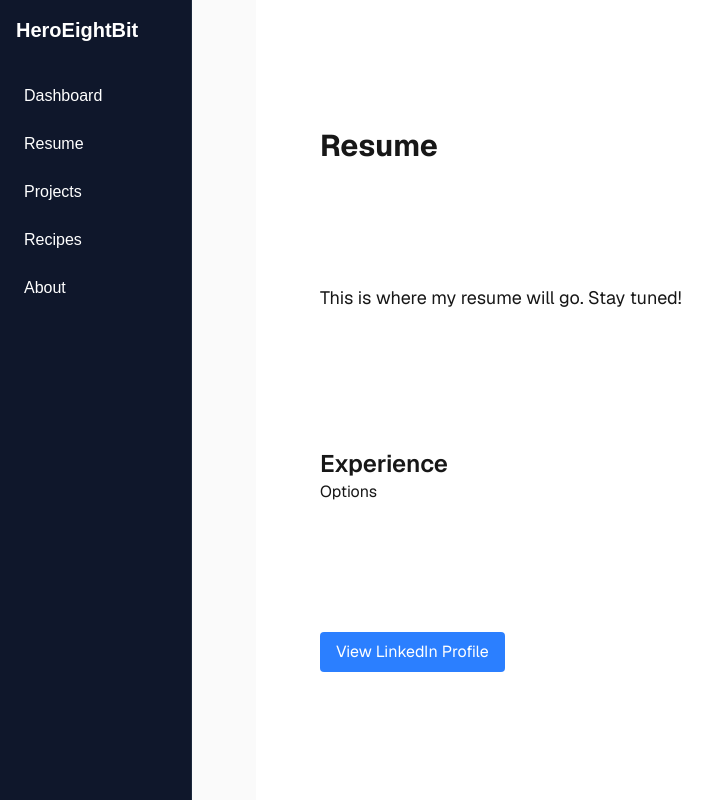
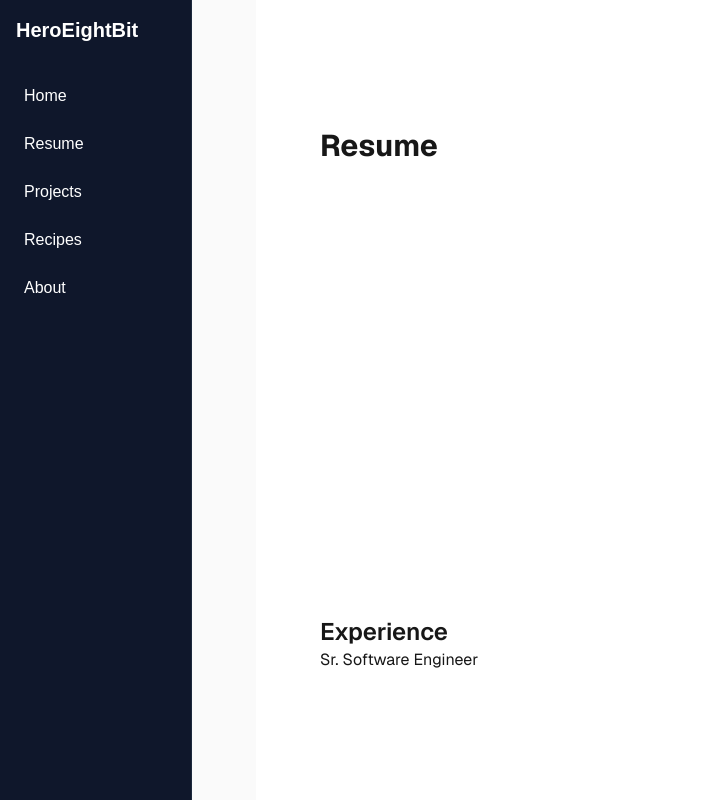
Before and after one commit to HeroEightBit/website-heroeightbit-ai, a Next.js app: page /resume in a window 1280 px wide. Shown: the whole page, without its empty margins (0-727 px from the left). Built offline with nearby package versions, Linux system fonts and the light colour scheme.

Commit message:
feat: update sidebar link text, add resume info structure, and enhance resume page layout

```diff
--- /dev/null
+++ b/app/components/Dropdown.tsx
@@ -0,0 +1,21 @@
+'use client'
+
+import { useState, useLayoutEffect } from 'react'
+
+export function Dropdown({ title, description, startDate, endDate }: { title: string, description: string, startDate: string, endDate: string }) {
+  const [isOpen, setIsOpen] = useState(false)
+
+  return (
+    <div>
+      <button onClick={() => setIsOpen((o) => !o)}>{title}</button>
+      {isOpen && (
+        <ul>
+          <li>
+            <p>{description}</p>
+            <p>{startDate} - {endDate}</p>
+          </li>
+        </ul>
+      )}
+    </div>
+  )
+}
--- a/app/components/Sidebar.tsx
+++ b/app/components/Sidebar.tsx
@@ -6,7 +6,7 @@ const Sidebar = () => {
     <aside className="fixed left-0 top-0 h-screen w-48 bg-slate-900 text-white p-4 border-r border-slate-800">
       <div className="mb-8 font-bold text-xl">{SITE_CONFIG.name}</div>
       <nav className="flex flex-col gap-2">
-        <Link href="/" className="hover:bg-slate-800 p-2 rounded transition">Dashboard</Link>
+        <Link href="/" className="hover:bg-slate-800 p-2 rounded transition">Home</Link>
         <Link href="/resume" className="hover:bg-slate-800 p-2 rounded transition">Resume</Link>
         <Link href="/projects" className="hover:bg-slate-800 p-2 rounded transition">Projects</Link>
         <Link href="/recipes" className="hover:bg-slate-800 p-2 rounded transition">Recipes</Link>
--- a/app/components/drop-down.tsx
+++ /dev/null
@@ -1,30 +0,0 @@
-'use client'
-
-import { useState, useLayoutEffect } from 'react'
-
-export function Dropdown() {
-  const [isOpen, setIsOpen] = useState(false)
-
-  // Close dropdown when this component becomes hidden
-  useLayoutEffect(() => {
-    return () => {
-      setIsOpen(false)
-    }
-  }, [])
-
-  return (
-    <div>
-      <button onClick={() => setIsOpen((o) => !o)}>Options</button>
-      {isOpen && (
-        <ul>
-          <li>
-            <button>Edit Profile</button>
-          </li>
-          <li>
-            <button>Change Password</button>
-          </li>
-        </ul>
-      )}
-    </div>
-  )
-}
--- a/app/constants/site.ts
+++ b/app/constants/site.ts
@@ -1,4 +1,38 @@
 // constants/site.ts
+
+type SiteConfig = {
+  name: string;
+  description: string;
+  contactEmail: string;
+  links: {
+    github: string;
+    linkedin: string;
+  };
+};
+
+type ResumeInfo = {
+  experience: {
+    company: string;
+    title: string;
+    startDate: string;
+    endDate: string;
+    description: string;
+  }[];
+  education: {
+    institution: string;
+    degree: string;
+    startDate: string;
+    endDate: string;
+  }[];
+  certifications?: {
+    title: string;
+    summary: string;
+    startDate: string;
+    endDate: string;
+  }[];
+};
+
+
 export const SITE_CONFIG = {
   name: "HeroEightBit",
   description: "A personal website showcasing my projects and resume.",
@@ -8,3 +42,30 @@ export const SITE_CONFIG = {
     linkedin: "https://www.linkedin.com/in/aaron-schultz-computerengineer/",
   },
 };
+
+export const RESUME_INFO = {
+  experience: [
+    {
+      company: "Dynatrace",
+      title: "Sr. Software Engineer",
+      startDate: "2020-01-01",
+      endDate: "2023-12-31",
+      description: "Worked on various projects involving web development and cloud computing.",
+    },
+    {
+      company: "Dynatrace",
+      title: "Software Engineer",
+      startDate: "2021-06-01",
+      endDate: "2021-06-01",
+      description: "Focused on building responsive user interfaces using React and Next.js.",
+    },
+  ],
+  education: [
+    {
+      institution: "Central Michigan University",
+      degree: "B.S. in Computer Science",
+      startDate: "2016-08-01",
+      endDate: "2021-04-01",
+    },
+  ],
+};
--- a/app/layout.tsx
+++ b/app/layout.tsx
@@ -15,7 +15,7 @@ const geistMono = Geist_Mono({
 });
 
 export const metadata: Metadata = {
-  title: "Create Next App",
+  title: "HeroEightBit",
   description: "Generated by create next app",
 };
 
--- a/app/page.tsx
+++ b/app/page.tsx
@@ -2,7 +2,18 @@ export default function Home() {
   return (
     <div className="flex flex-col flex-1 items-center justify-center bg-zinc-50 font-sans dark:bg-black">
       <main className="flex flex-1 w-full max-w-3xl flex-col items-center justify-between py-32 px-16 bg-white dark:bg-black sm:items-start">
-        <h1>Main Page</h1>
+        <div className="mb-8">
+          <h1 className="text-lg">Welcome to My Website</h1>
+          <p className="mt-4 text-md">
+            This website has a few objectives.</p>
+          <ol className="list-decimal list-inside mt-2">
+            <li>A fun project for learning and growth</li>
+            <li>To store my resume and experience</li>
+            <li>To showcase my projects </li>
+            <li>To share recipes and cooking tips</li>
+            <li>To provide a way for people to learn more about me</li>
+          </ol>
+        </div>
       </main>
     </div>
   );
--- a/app/resume/page.tsx
+++ b/app/resume/page.tsx
@@ -1,21 +1,18 @@
 import Link from "next/link";
-import { Dropdown } from "../components/drop-down";
+import { Dropdown } from "../components/Dropdown";
+import { RESUME_INFO } from "../constants/site";
 
 export default function Resume() {
 
     return (
         <div className="flex flex-col flex-1 items-center justify-center bg-zinc-50 font-sans dark:bg-black">
-        <main className="flex flex-1 w-full max-w-3xl flex-col items-center justify-between py-32 px-16 bg-white dark:bg-black sm:items-start">
-            <h1 className="text-3xl font-bold">Resume</h1>
-            <p className="mt-4 text-lg">This is where my resume will go. Stay tuned!</p>
-            <div>
-                <h2 className="text-2xl font-semibold mt-8">Experience</h2>
-                <Dropdown />
-            </div>
-            <Link href="/https://www.linkedin.com/in/aaron-schultz-computerengineer/" className="mt-6 px-4 py-2 bg-blue-500 text-white rounded hover:bg-blue-600" target="_blank">
-                View LinkedIn Profile
-            </Link>
-        </main>
+            <main className="flex flex-1 w-full max-w-3xl flex-col items-center justify-between py-32 px-16 bg-white dark:bg-black sm:items-start">
+                <h1 className="text-3xl font-bold">Resume</h1>
+                <div className="flex flex-col items-start mt-4">
+                    <h2 className="text-2xl font-semibold mt-8">Experience</h2>
+                    <Dropdown title={RESUME_INFO.experience[0].title } description={RESUME_INFO.experience[0].description} startDate={RESUME_INFO.experience[0].startDate} endDate={RESUME_INFO.experience[0].endDate} />
+                </div>
+            </main>
         </div>
     )
 }
```
